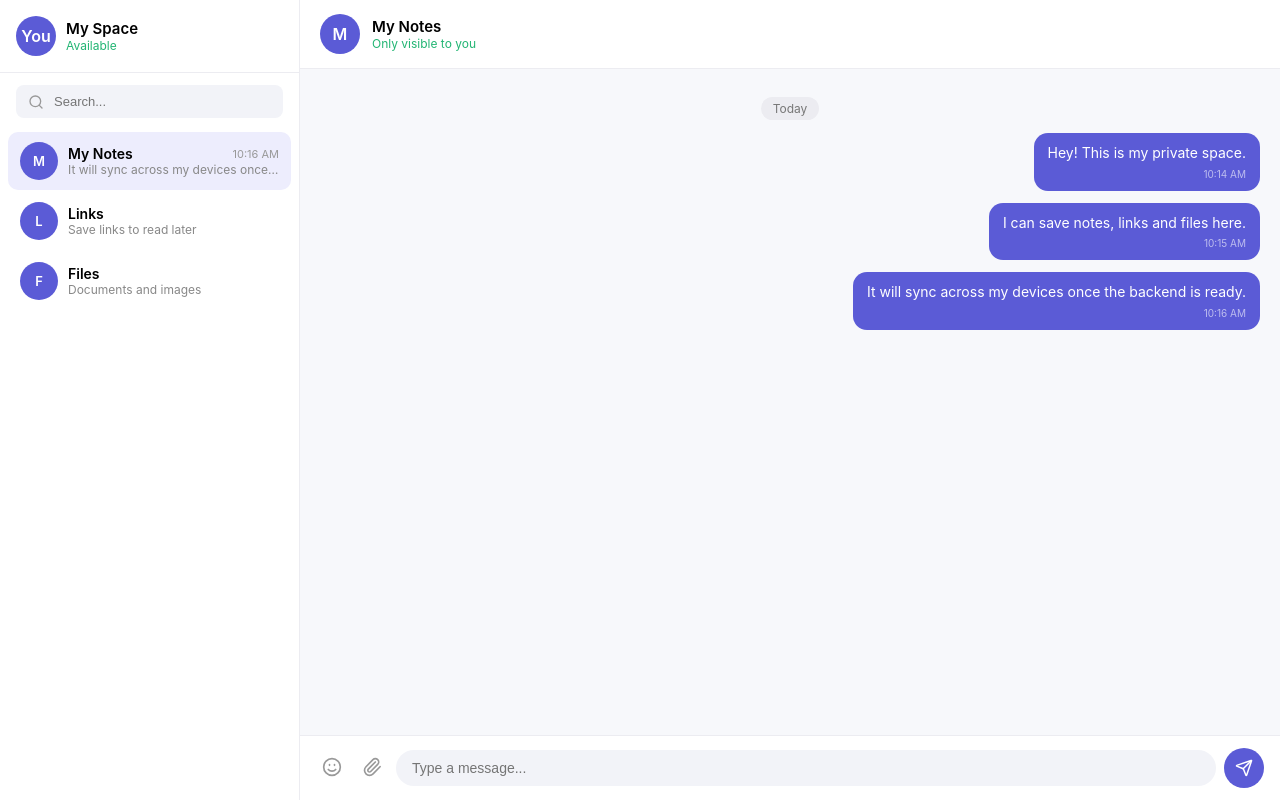
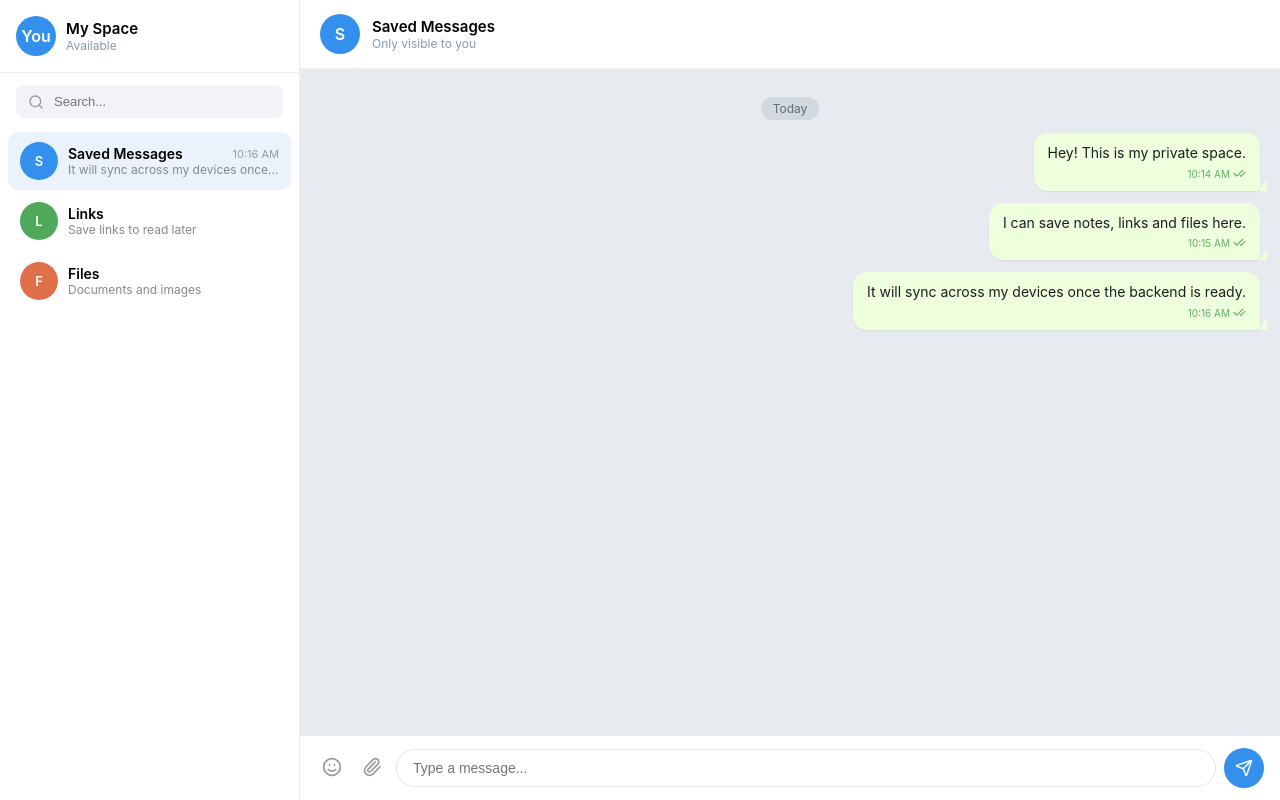
Before and after one commit to karan22pingulkar/PocketChat, a React (Vite) app in the folder frontend/: page / in a window 1280 px wide. Built offline with nearby package versions, Linux system fonts and the light colour scheme.

Commit message:
Restyle UI

```diff
--- a/frontend/src/ChatPage.tsx
+++ b/frontend/src/ChatPage.tsx
@@ -1,13 +1,13 @@
 import { useEffect, useRef, useState } from "react";
-import { Paperclip, Send, Smile } from "lucide-react";
+import { CheckCheck, Paperclip, Send, Smile } from "lucide-react";
 import type { Chat, Message } from "./types";
 import Sidebar from "./Sidebar";
 import "./chat.css";
 
 const chats: Chat[] = [
-    { id: 1, name: "My Notes", preview: "Your private space", time: "" },
-    { id: 2, name: "Links", preview: "Save links to read later", time: "" },
-    { id: 3, name: "Files", preview: "Documents and images", time: "" },
+    { id: 1, name: "Saved Messages", preview: "Your private space", time: "", color: "#3390ec" },
+    { id: 2, name: "Links", preview: "Save links to read later", time: "", color: "#50a85b" },
+    { id: 3, name: "Files", preview: "Documents and images", time: "", color: "#e0704a" },
 ];
 
 const mockMessages: Message[] = [
@@ -165,7 +165,10 @@ export default function ChatPage() {
                                 ) : (
                                     msg.text
                                 )}
-                                <div className="msg-time">{msg.createdAt}</div>
+                                <div className="msg-time">
+                                    {msg.createdAt}
+                                    {msg.isMine && <CheckCheck size={13} className="tick" />}
+                                </div>
                             </div>
                         </div>
                     ))}
--- a/frontend/src/Sidebar.tsx
+++ b/frontend/src/Sidebar.tsx
@@ -64,7 +64,9 @@ export default function Sidebar({ chats, activeId, onSelect, profilePic, onPicSe
                         className={`chat-item ${activeId === chat.id ? "active" : ""}`}
                         onClick={() => onSelect(chat.id)}
                     >
-                        <div className="avatar small">{chat.name[0]}</div>
+                        <div className="avatar small" style={{ background: chat.color }}>
+                            {chat.name[0]}
+                        </div>
                         <div className="chat-item-text">
                             <div className="chat-item-top">
                                 <span className="chat-item-name">{chat.name}</span>
--- a/frontend/src/chat.css
+++ b/frontend/src/chat.css
@@ -24,7 +24,7 @@
     width: 40px;
     height: 40px;
     border-radius: 50%;
-    background: #5b5bd6;
+    background: #3390ec;
     color: #fff;
     display: flex;
     align-items: center;
@@ -47,7 +47,7 @@
 
 .avatar.clickable:hover {
     opacity: 0.85;
-    box-shadow: 0 0 0 3px #d8d8f7;
+    box-shadow: 0 0 0 3px #cbe3f7;
 }
 
 .header-name {
@@ -57,7 +57,7 @@
 
 .header-status {
     font-size: 12px;
-    color: #22b573;
+    color: #8a9aa5;
 }
 
 /* messages area */
@@ -65,7 +65,7 @@
     flex: 1;
     overflow-y: auto;
     padding: 20px;
-    background: #f7f8fb;
+    background: #e7ebf0;
 }
 
 .date-divider {
@@ -74,8 +74,8 @@
 }
 
 .date-divider span {
-    background: #ececf1;
-    color: #777;
+    background: rgba(84, 110, 122, 0.15);
+    color: #5c707c;
     font-size: 12px;
     padding: 4px 12px;
     border-radius: 12px;
@@ -98,12 +98,36 @@
     border-radius: 14px;
     font-size: 14px;
     line-height: 1.4;
+    position: relative;
+    box-shadow: 0 1px 2px rgba(16, 35, 47, 0.08);
 }
 
 .msg-row.mine .bubble {
-    background: #5b5bd6;
+    background: #eeffde;
     border: none;
-    color: #fff;
+    color: #1d1d1f;
+    border-radius: 14px 14px 4px 14px;
+}
+
+/* little tail on outgoing bubbles, telegram style */
+.msg-row.mine .bubble::after {
+    content: "";
+    position: absolute;
+    bottom: 0;
+    right: -7px;
+    border-style: solid;
+    border-width: 0 0 12px 8px;
+    border-color: transparent transparent #eeffde transparent;
+}
+
+.msg-row.mine .msg-time {
+    color: #57a457;
+    opacity: 0.9;
+}
+
+.tick {
+    margin-left: 3px;
+    vertical-align: -2px;
 }
 
 .msg-time {
@@ -167,24 +191,29 @@
 }
 
 .icon-btn:hover {
-    color: #5b5bd6;
-    background-color: #f0f0fb;
+    color: #3390ec;
+    background-color: #edf4fb;
     transform: scale(1.1);
 }
 
 .composer-input {
     flex: 1;
-    border: none;
-    background: #f2f3f8;
+    border: 1px solid #e3e7ec;
+    background: #ffffff;
     border-radius: 20px;
     padding: 10px 16px;
     font-size: 14px;
     outline: none;
+    transition: border-color 0.2s;
+}
+
+.composer-input:focus {
+    border-color: #3390ec;
 }
 
 .send-btn {
     border: none;
-    background: #5b5bd6;
+    background: #3390ec;
     color: #fff;
     width: 40px;
     height: 40px;
@@ -197,9 +226,9 @@
 }
 
 .send-btn:hover {
-    background: #4a4ac0;
+    background: #2b7fd4;
     transform: scale(1.08);
-    box-shadow: 0 2px 10px rgba(91, 91, 214, 0.4);
+    box-shadow: 0 2px 10px rgba(51, 144, 236, 0.4);
 }
 
 .send-btn:active {
@@ -262,7 +291,7 @@
 }
 
 .chat-item.active {
-    background: #ededfd;
+    background: #eaf3fc;
 }
 
 .chat-item-text {
--- a/frontend/src/types.ts
+++ b/frontend/src/types.ts
@@ -18,4 +18,5 @@ export interface Chat {
     name: string;
     preview: string;
     time: string;
+    color: string;
 }
```
